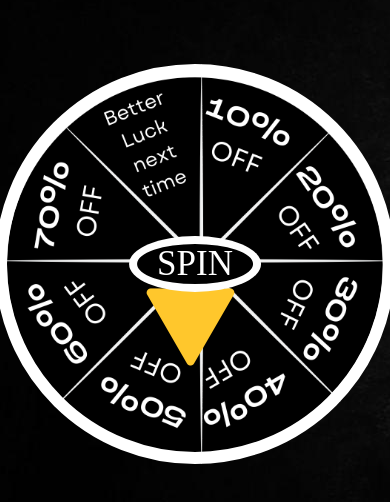
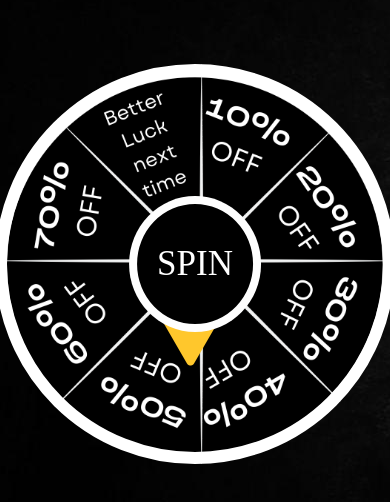
Before and after one commit to hekko-coder/spinGame, a plain HTML site: page index.html in a window 390 px wide. Shown: the part 158-660 px from the top of the page. Drawn offline with nearby package versions, Linux system fonts and the light colour scheme.

Commit message:
Update style.css

```diff
--- a/style.css
+++ b/style.css
@@ -229,7 +229,7 @@ h1 {
 }
     button{
     font-size: 35px;
-    padding: 0 20px ;
+    padding: 40px 20px ;
 
 
 
```
